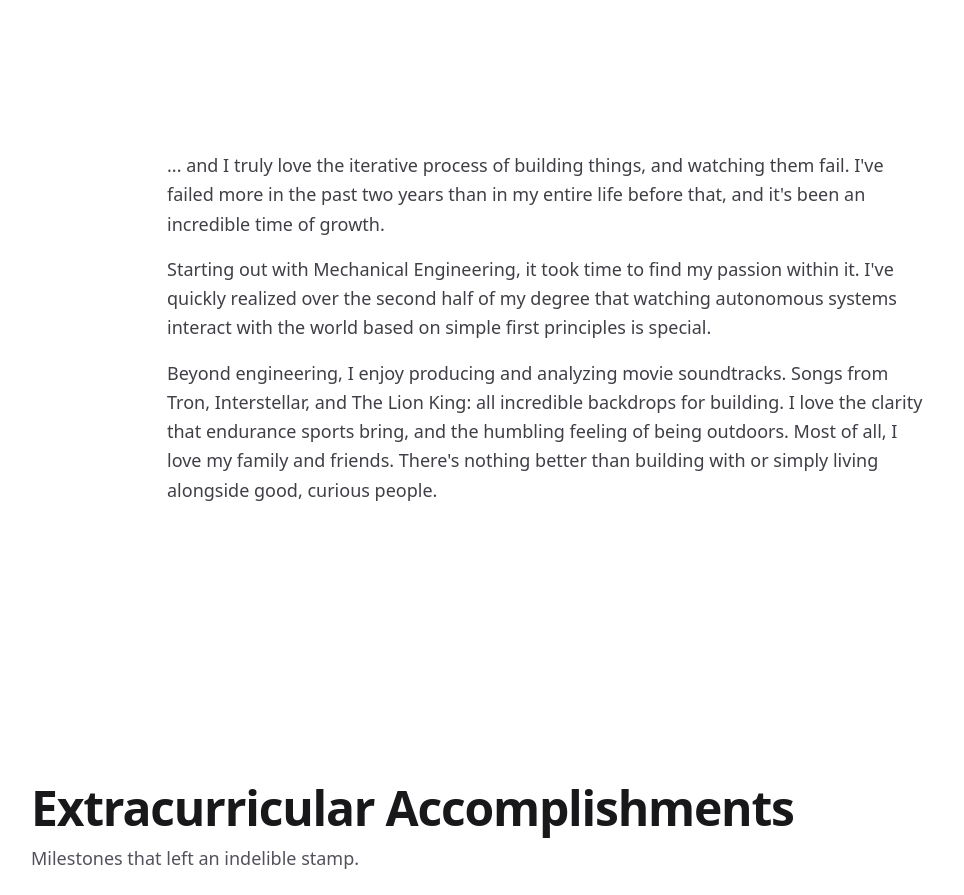
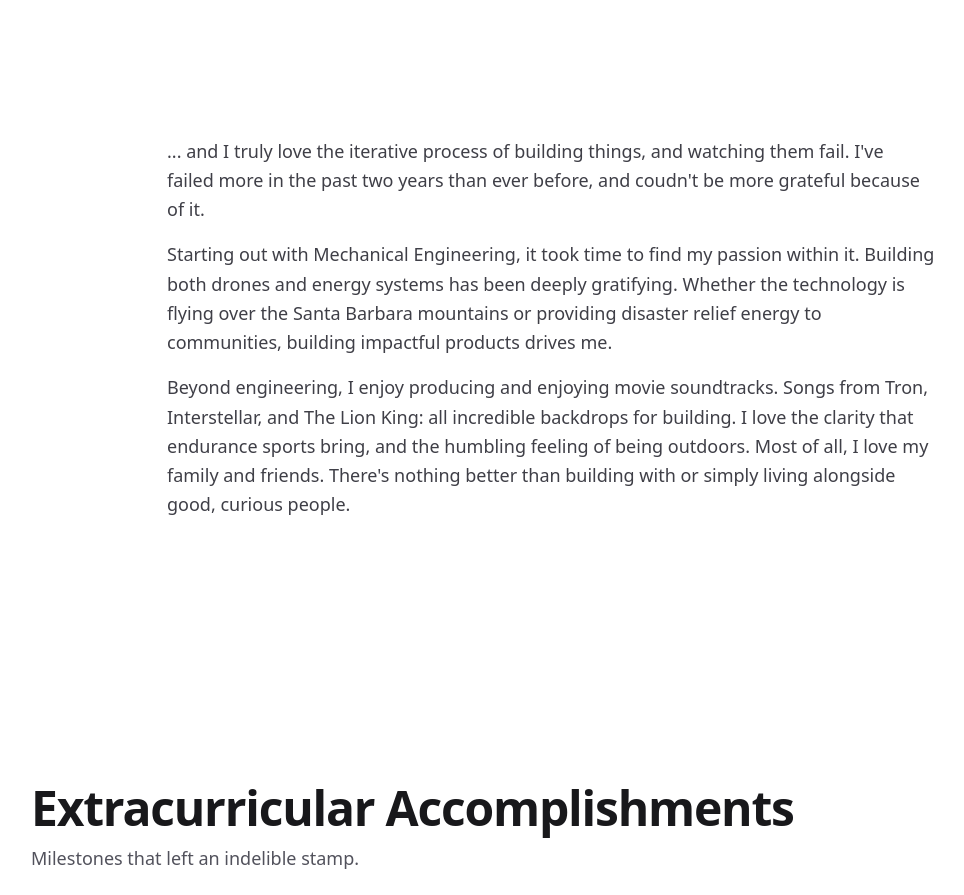
Before and after one commit to willBricca/portfolio2, a Next.js app: page /about in a window 1280 px wide. Shown: the part 880-1775 px from the top of the page, without its empty margins (89-1053 px from the left). Built offline with nearby package versions, Linux system fonts and the light colour scheme.

Commit message:
fixed paragraphs

```diff
--- a/app/about/page.tsx
+++ b/app/about/page.tsx
@@ -248,16 +248,17 @@ export default function AboutPage() {
             <div className="mt-4 text-zinc-700 md:text-lg leading-relaxed max-w-3xl space-y-4">
               <p>
                 ... and I truly love the iterative process of building things, and
-                watching them fail. I&apos;ve failed more in the past two years than in my entire life
-                before that, and it&apos;s been an incredible time of growth.
+                watching them fail. I&apos;ve failed more in the past two years than ever before, and
+                coudn't be more grateful because of it.
               </p>
               <p>
                 Starting out with Mechanical Engineering, it took time to find my passion within it.
-                I&apos;ve quickly realized over the second half of my degree that watching autonomous systems
-                interact with the world based on simple first principles is special.
+                Building both drones and energy systems has been deeply gratifying. Whether the technology
+                is flying over the Santa Barbara mountains or providing disaster relief energy to communities,
+                building impactful products drives me.
               </p>
               <p>
-                Beyond engineering, I enjoy producing and analyzing movie soundtracks. Songs from Tron, Interstellar, and The Lion King:
+                Beyond engineering, I enjoy producing and enjoying movie soundtracks. Songs from Tron, Interstellar, and The Lion King:
                 all incredible backdrops for building. I love the clarity that endurance sports bring, and the
                 humbling feeling of being outdoors. Most of all, I love my family and friends.
                 There&apos;s nothing better than building with or simply living alongside good, curious people.
--- a/app/page.tsx
+++ b/app/page.tsx
@@ -8,15 +8,7 @@ import ScrollTopOnLoad from "@/components/scroll-top-on-load";
 
 const projects = [
   {
-    name: "Fire-Mapping Drone",
-    summary:
-      "Both a quad drone for imaging testing, in tandem with development of a VTOL fixed-wing platform for extended wildfire monitoring.",
-    image: "/images/fpv_initial.jpg",
-    tags: ["Aerial Robotics", "Controls", "VTOL", "Design"],
-    href: "/projects/fire-detecting-drone",
-  },
-  {
-    name: "Junior Capstone Autonomous Baseball Retriever",
+    name: "Autonomous Baseball Retriever",
     summary:
       "Autonomous rover designed to retrieve baseballs from a field, using computer vision and PID control for navigation.",
     image: "/images/rover.png",
@@ -30,6 +22,14 @@ const projects = [
     image: "/images/osaka-image.jpg",
     tags: ["Design", "MATLAB", "Prototyping"],
     href: "/projects/osaka-research",
+  },
+  {
+    name: "Fire-Mapping Drone",
+    summary:
+      "Both a quad drone for imaging testing, in tandem with development of a VTOL fixed-wing platform for extended wildfire monitoring.",
+    image: "/images/fpv_initial.jpg",
+    tags: ["Aerial Robotics", "Controls", "VTOL", "Design"],
+    href: "/projects/fire-detecting-drone",
   },
 ];
 
@@ -65,10 +65,10 @@ export default function Home() {
           <HeroClient>
             <div className="space-y-2">
               <h1 className="text-4xl md:text-6xl font-medium tracking-tight text-white/80 hero-animate delay-1">
-                I like
+                Here lie my
               </h1>
               <h1 className="text-5xl md:text-7xl font-bold tracking-tight text-white hero-animate delay-2">
-                building.
+                projects and work.
               </h1>
             </div>
             <div className="mt-10 flex gap-3">
```
